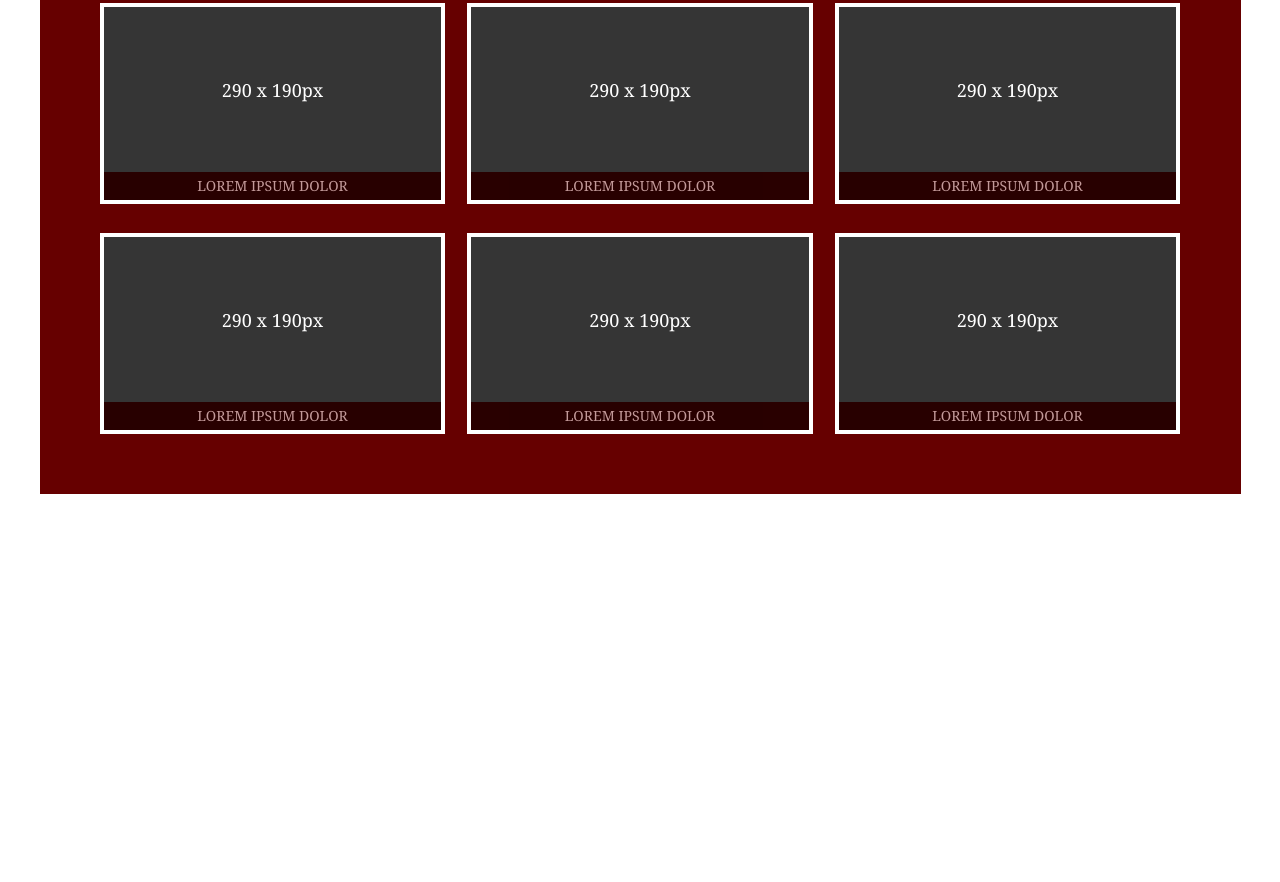
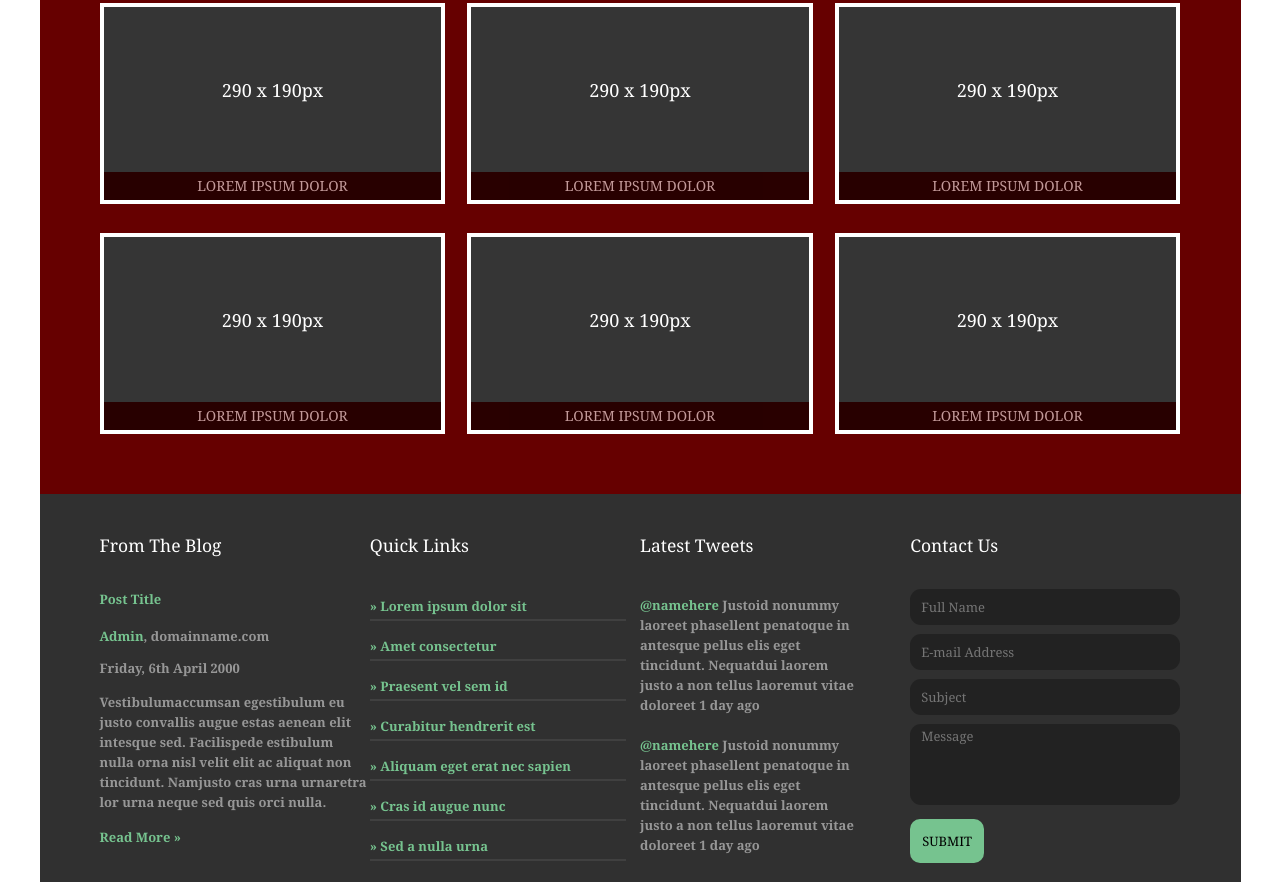
Before and after one commit to IvanShyvanau/TheModernList_3PSD, a website: page app/index.html in a window 1280 px wide. Shown: the part 1133-2015 px from the top of the page. Before the commit the page ends 1627 px from the top, so only its background shows below. Drawn offline with nearby package versions, Linux system fonts and the light colour scheme.

Commit message:
create forms

```diff
--- a/app/index.html
+++ b/app/index.html
@@ -118,6 +118,55 @@
           </div>
         </div>
       </section>
+      <footer class="forms">
+        <div class="forms-container">
+          <div class="form__blocks from-the-blogs">
+            <h3 class="forms-titles">From The Blog</h3>
+            <div class="from-the-blogs-title">Post Title</div>
+            <div class="user"><span class="colored">Admin</span>, domainname.com</div>
+            <div class="data">Friday, 6th April 2000</div>
+            <div class="from-the-blogs-contants">Vestibulumaccumsan egestibulum eu justo convallis augue estas
+            aenean elit intesque sed. Facilispede estibulum nulla orna nisl velit elit ac aliquat non tincidunt.
+            Namjusto cras urna urnaretra lor urna neque sed quis orci nulla.
+            </div>
+            <div class="from-the-blogs-link"><a class="links__forms" href="#">Read More »</a></div>
+          </div>
+          <div class="form__blocks">
+            <h3 class="forms-titles">Quick Links</h3>
+            <div class="quick-links">
+              <div class="links-block"><a class="block-link" href="">» Lorem ipsum dolor sit</a></div>
+              <div class="links-block"><a class="block-link" href="">» Amet consectetur</a></div>
+              <div class="links-block"><a class="block-link" href="">» Praesent vel sem id</a></div>
+              <div class="links-block"><a class="block-link" href="">» Curabitur hendrerit est</a></div>
+              <div class="links-block"><a class="block-link" href="">» Aliquam eget erat nec sapien</a></div>
+              <div class="links-block"><a class="block-link" href="">» Cras id augue nunc</a></div>
+              <div class="links-block"><a class="block-link" href="">» Sed a nulla urna</a></div>
+            </div>
+          </div>
+          <div class="form__blocks">
+            <h3 class="forms-titles">Latest Tweets</h3>
+            <div class="latest-block"><span class="colored">@namehere</span> Justoid nonummy laoreet phasellent penatoque in antesque pellus
+               elis eget tincidunt. Nequatdui laorem justo a non tellus laoremut vitae doloreet 1 day ago
+               <br>
+               <br>
+
+              <span class="colored">@namehere</span> Justoid nonummy laoreet phasellent penatoque in antesque pellus elis eget tincidunt.
+               Nequatdui laorem justo a non tellus laoremut vitae doloreet 1 day ago</div>
+          </div>
+          <div class="form__blocks">
+            <h3 class="forms-titles">Contact Us</h3>
+              <div class="contact-us">
+                <form action="" method="POST">
+                  <div class="first-input"><input id="names" type="text" name="name" placeholder="Full Name"></div>
+                  <div class="first-input-mail"><input type="email" name="email" id="mail" placeholder="E-mail Address"></div>
+                  <div class="first-input-subject"><input id="names-subject" type="text" name="name" placeholder="Subject"></div>
+                  <div class="first-input-massage"><textarea wrap="" id="massage" name="massage" rows="5"  cols="33" placeholder="Message"></textarea></div>
+                  <button class="button__first" type="submit">SUBMIT</button>
+                </form>
+              </div>
+          </div>
+        </div>
+      </footer>
     </div>
     <script src="js/main.min.js"></script>
 
--- a/app/scss/base/_base.scss
+++ b/app/scss/base/_base.scss
@@ -18,7 +18,7 @@ h2{
   @include font($height: 5.4rem, $size: 3.2rem);
   }
 
-h1{
+h3{
   @extend %font-prim;
   @include font($height: 5.4rem, $size: 1.6rem);
   }
--- a/app/scss/components/_example.scss
+++ b/app/scss/components/_example.scss
@@ -58,6 +58,7 @@
   border: 4px solid #fff;
   margin-top: 29px;
   color: #fff;
+  @extend %transition;
   &:hover{
     background-color: #353535;
     border: 4px solid $color-primary;
--- /dev/null
+++ b/app/scss/components/_forms.scss
@@ -0,0 +1,152 @@
+.forms{
+width: 100%;
+height: 388px;
+background-color: #303030;
+display: flex;
+justify-content: center;
+@extend %font-prim;
+  @include font($height: 2.0rem, $size: 1.3rem);
+  color: #979797;
+}
+
+.forms-container{
+  width: 90%;
+  display: flex;
+  justify-content: space-between;
+}
+
+.form__blocks{
+  width: 25%;
+}
+
+.forms-titles{
+  color: #fff;
+  margin-top: 41px;
+  display: flex;
+  justify-content: flex-start;
+}
+
+.from-the-blogs-title{
+  margin-top: 33px;
+  color: $color-primary;
+}
+
+.user{
+  margin-top: 17px;
+}
+
+.colored{
+  color: $color-primary;
+}
+
+.data{
+  margin-top: 12px;
+}
+
+.from-the-blogs-contants{
+  margin-top: 14px;
+}
+
+.links__forms{
+  text-decoration: none;
+  color: $color-primary;
+  &:hover{
+    color: #fff;
+  }
+}
+
+.from-the-blogs-link{
+  margin-top: 15px;
+}
+
+.quick-links{
+  margin-top: 25px;
+}
+.links-block{
+  width: 95%;
+  height: 40px;
+  border-bottom: 2px solid #404040;
+  display: flex;
+  align-items: flex-start;
+}
+
+.block-link{
+  text-decoration: none;
+  color: $color-primary;
+  margin-top: 15px;
+  &:hover{
+    color: #fff;
+  }
+}
+
+.latest-block{
+  margin-top: 39px;
+  width: 80%;
+  text-align: left;
+}
+
+.contact-us{
+  margin-top: 33px;
+
+}
+
+.first-input{
+  width: 100%;
+  height: 36px;
+}
+
+#names, #names-subject, #mail{
+  width: 100%;
+  height: 36px;
+  background-color: #222222;
+  border-radius: 11px;
+  outline: none;
+  border: none;
+  padding-left: 11px;
+  font-size: 13px;
+  color: #fff;
+  &:focus{
+    border: 1px solid $color-primary ;
+  }
+}
+
+.first-input-mail{
+  margin-top: 9px;
+  width: 100%;
+  height: 36px;
+}
+
+.first-input-subject{
+  margin-top: 9px;
+}
+
+.first-input-massage{
+  width: 100%;
+  margin-top: 9px;
+}
+
+#massage{
+  width: 100%;
+  height: 81px;
+  background-color: #222222;
+  padding-left: 11px;
+  outline: none;
+  border: none;
+  overflow: hidden;
+  resize: none;
+  border-radius: 11px;
+  color: #fff;
+  &:focus{
+    border: 1px solid $color-primary ;
+  }
+}
+
+.button__first{
+  padding: 12px 12px;
+  background-color: $color-primary;
+  border-radius: 10px;
+  outline: none;
+  border: none;
+  margin-top: 9px;
+
+}
--- a/app/scss/components/_service.scss
+++ b/app/scss/components/_service.scss
@@ -25,6 +25,7 @@
   @extend %transition;
   &:hover{
     background-color: $color-primary;
+    color: #000;
   }
   &:hover .title-image{
     background-color: #FFFFFF
--- a/app/scss/style.scss
+++ b/app/scss/style.scss
@@ -12,6 +12,7 @@
 @import"components/_header";
 @import"components/_service";
 @import"components/_example";
+@import"components/_forms";
 
 //layouts
 @import"layouts/_wrapper";
```
Also changed, not shown: app/css/style.min.css.
